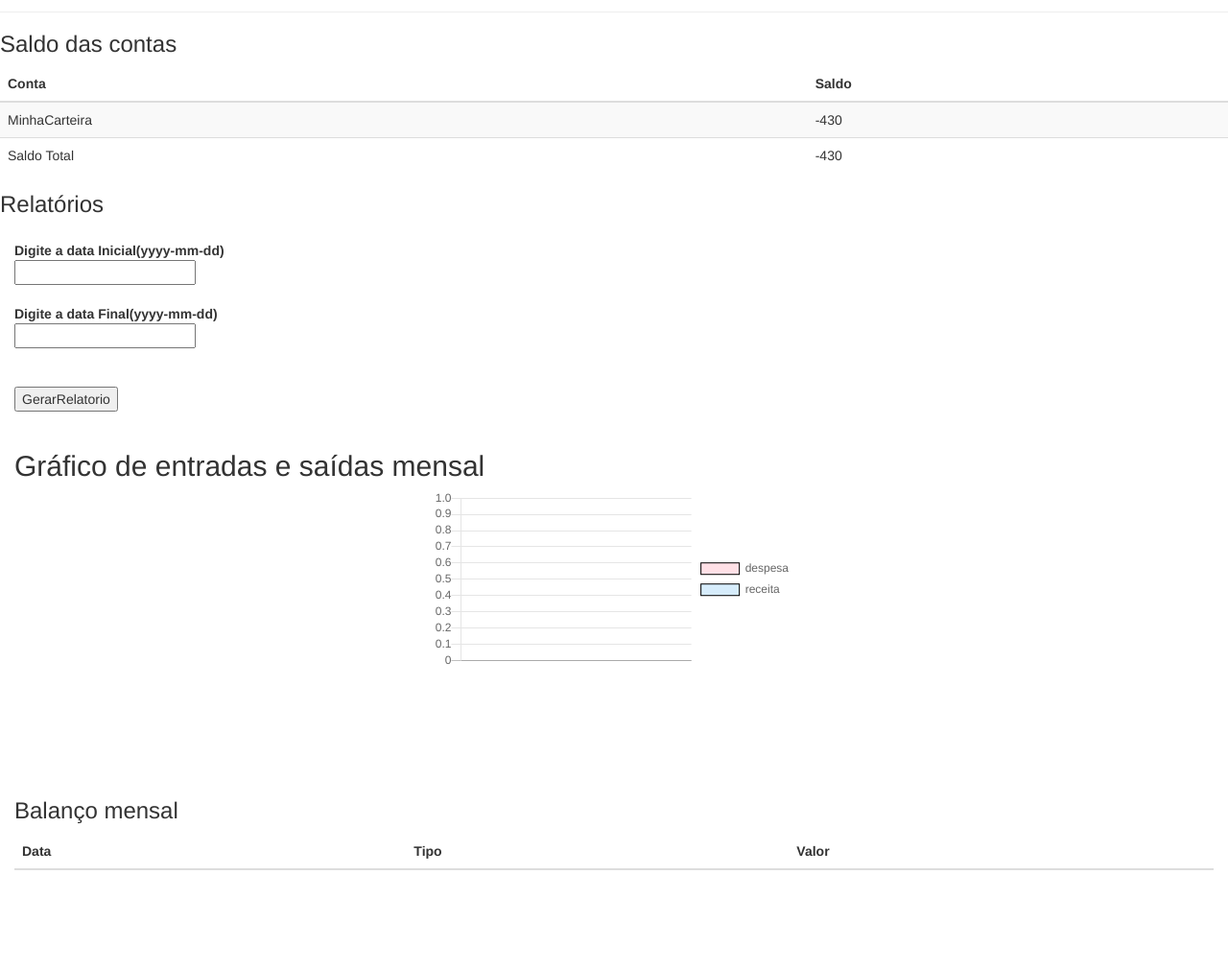
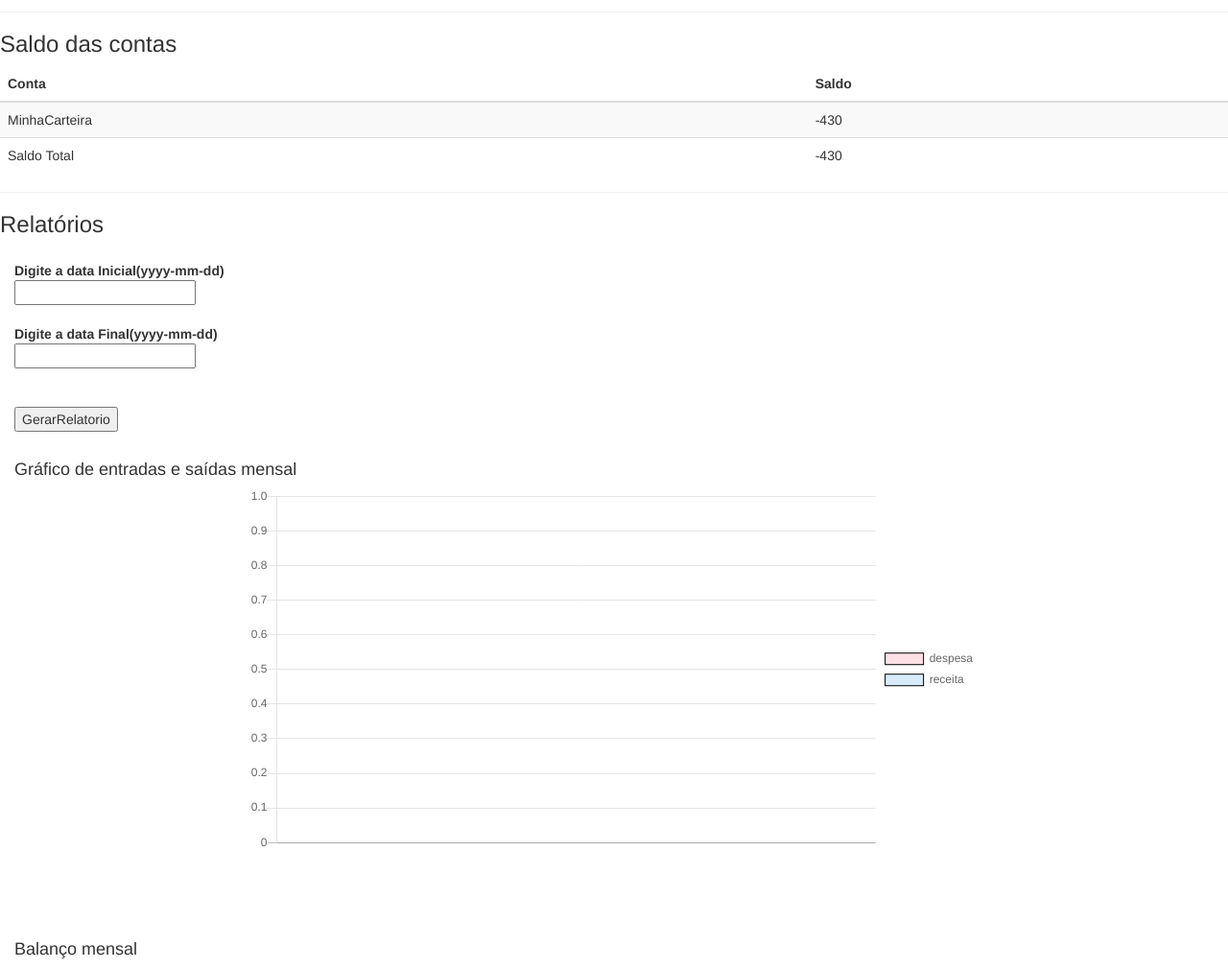
Before and after one commit to rafatieppo/lucycashflow, a Flask app: page /relatorio in a window 1280 px wide. Shown: the part 132-1142 px from the top of the page at 96% size. Before the commit the page ends 1039 px from the top, so only its background shows below. Run offline with Flask 2, Linux system fonts and the light colour scheme; data comes from the database, SQL or seed files in the repository; data that the repository does not hold is empty; some libraries are stand-ins or nearby versions.

Commit message:
some layout improvements

```diff
--- a/templates/relatorio.html
+++ b/templates/relatorio.html
@@ -25,6 +25,7 @@
   </tr>
 </table>
 
+<hr>
 <h3>Relatórios</h3>
 
 <form method="POST">
@@ -49,12 +50,11 @@
     {% endwith %}
 
 
-
-    <h2>Gráfico de entradas e saídas mensal </h2>
+    <h4>Gráfico de entradas e saídas mensal </h4>
     <center>
       <link href="static/css/demo.css" rel="stylesheet" type="text/css">
       <script src="static/Chart.js"></script>
-      <div class="chart-container" style="position: relative; height:35vh; width:30vw">
+      <div class="chart-container" style="position: relative; height:55vh; width:60vw">
         <canvas id="myChart"></canvas>
       </div>
     </center>
@@ -111,7 +111,7 @@
 
 
     <br>
-    <h3>Balanço mensal</h3>
+    <h4>Balanço mensal</h4>
     <table class="table table-striped">
       <thead>
         <tr>
```
